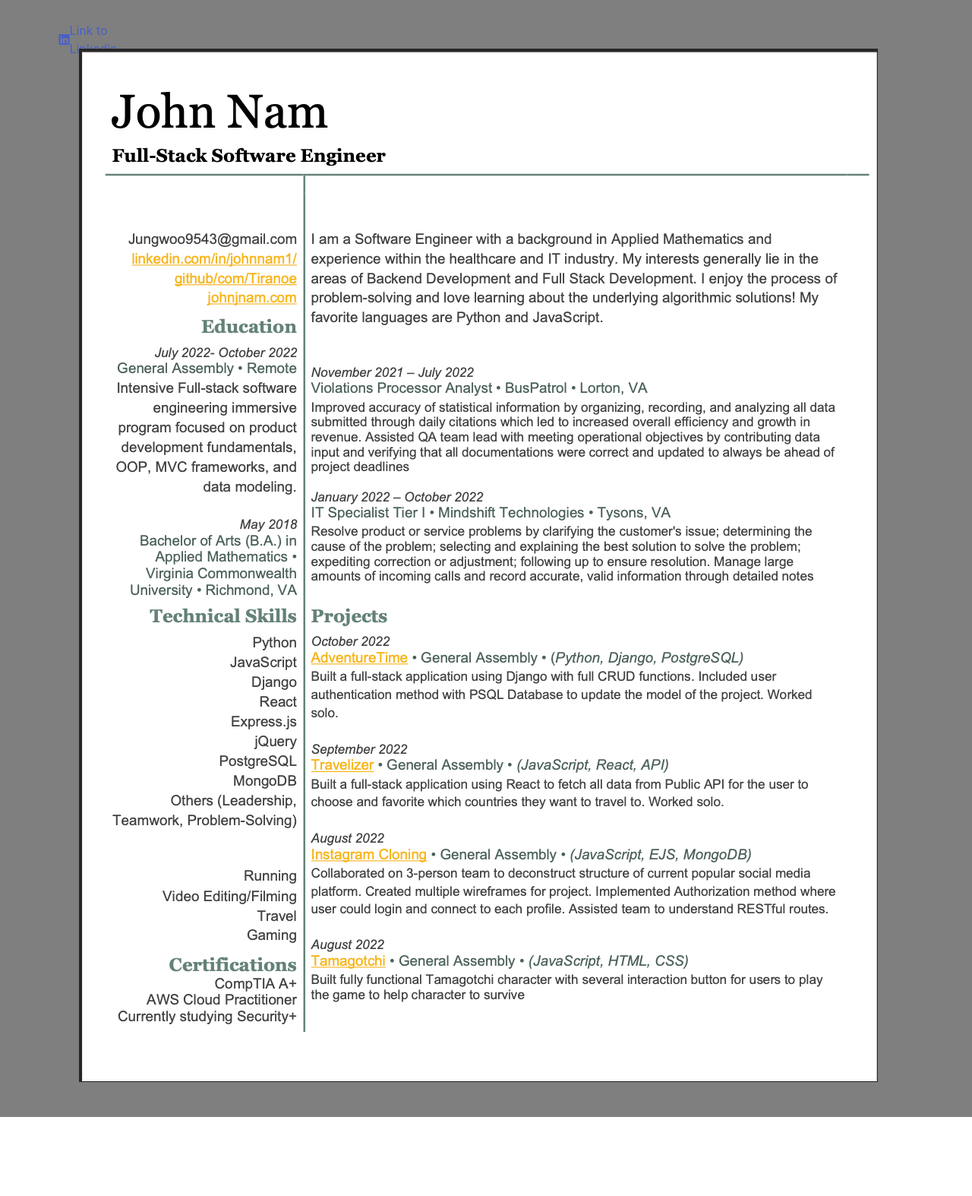
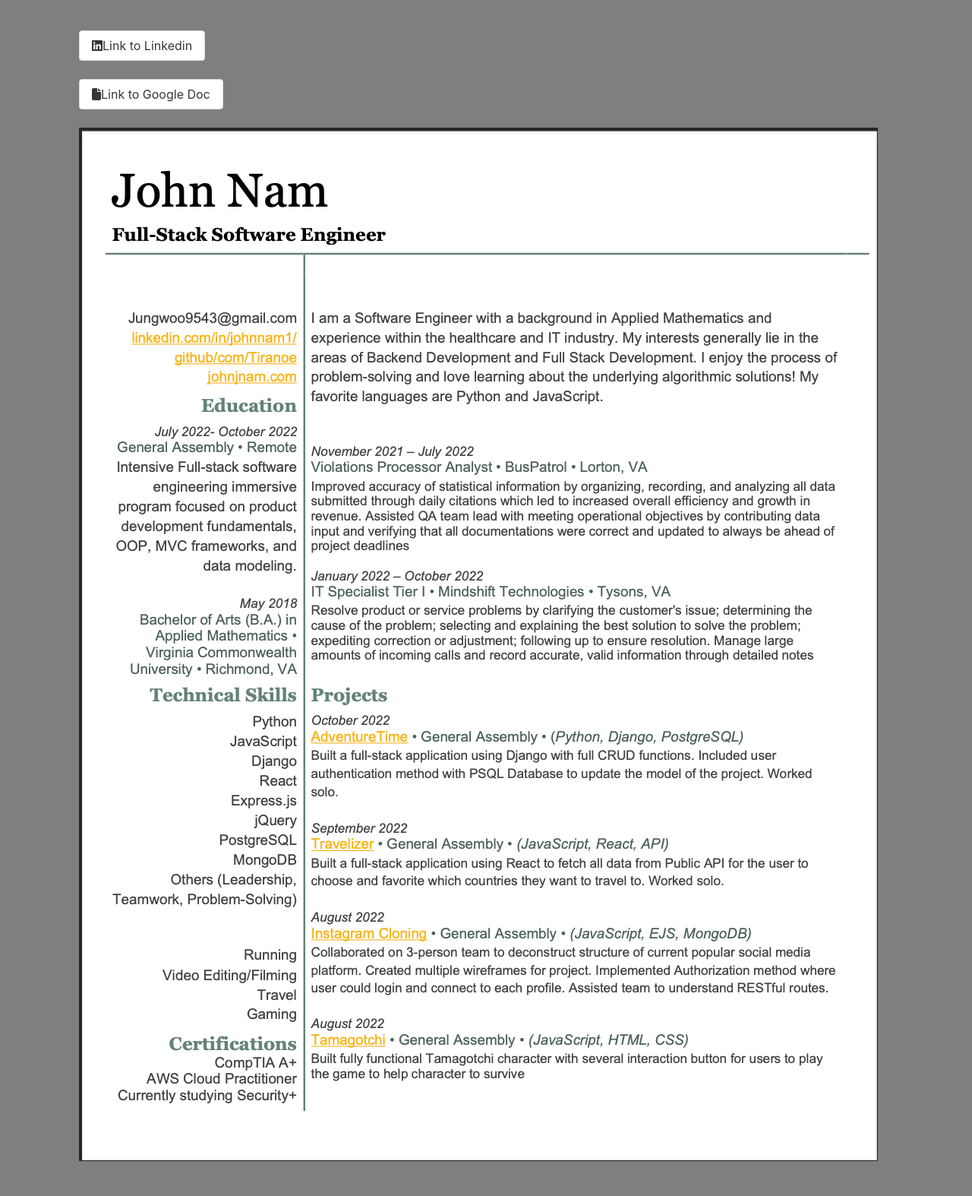
Before and after one commit to Tiranoe/Portfolio, a Django app: page /about/ in a window 1280 px wide. Shown: the part 52-1626 px from the top of the page at 76% size. Before the commit the page ends 1522 px from the top, so only its background shows below. Run offline with Django 4.2, Linux system fonts and the light colour scheme.

Commit message:
updated about me page

```diff
--- a/main_app/templates/about.html
+++ b/main_app/templates/about.html
@@ -1,13 +1,20 @@
 {% extends 'base.html' %}
 {% block content %}
+<div class="aboutme_buttons">
 <div class="Linkedin Link">
     <a href="https://www.linkedin.com/in/johnnam1/">
-        <span class="icon">
+        <span class="button">
             <i class="fa-brands fa-linkedin"></i> Link to Linkedin
         </span>
-    </a>
+    </a> </br></br>
     <div class="resume">
+        <a href="https://docs.google.com/document/d/1AcRJet26q4jPzrFV3JeKUJP1Cr1M5nbI/edit?usp=sharing&ouid=103488331271853740572&rtpof=true&sd=true">
+            <span class="button">
+            <i class="fa-solid fa-file"></i> Link to Google Doc
+            </span>
+        </a> </br></br>
         <image src="https://github.com/Tiranoe/Portfolio/blob/main/assets/RESUME%20NEW.png?raw=true">
     </div>
 </div>
+</div>
 {% endblock %}
```
